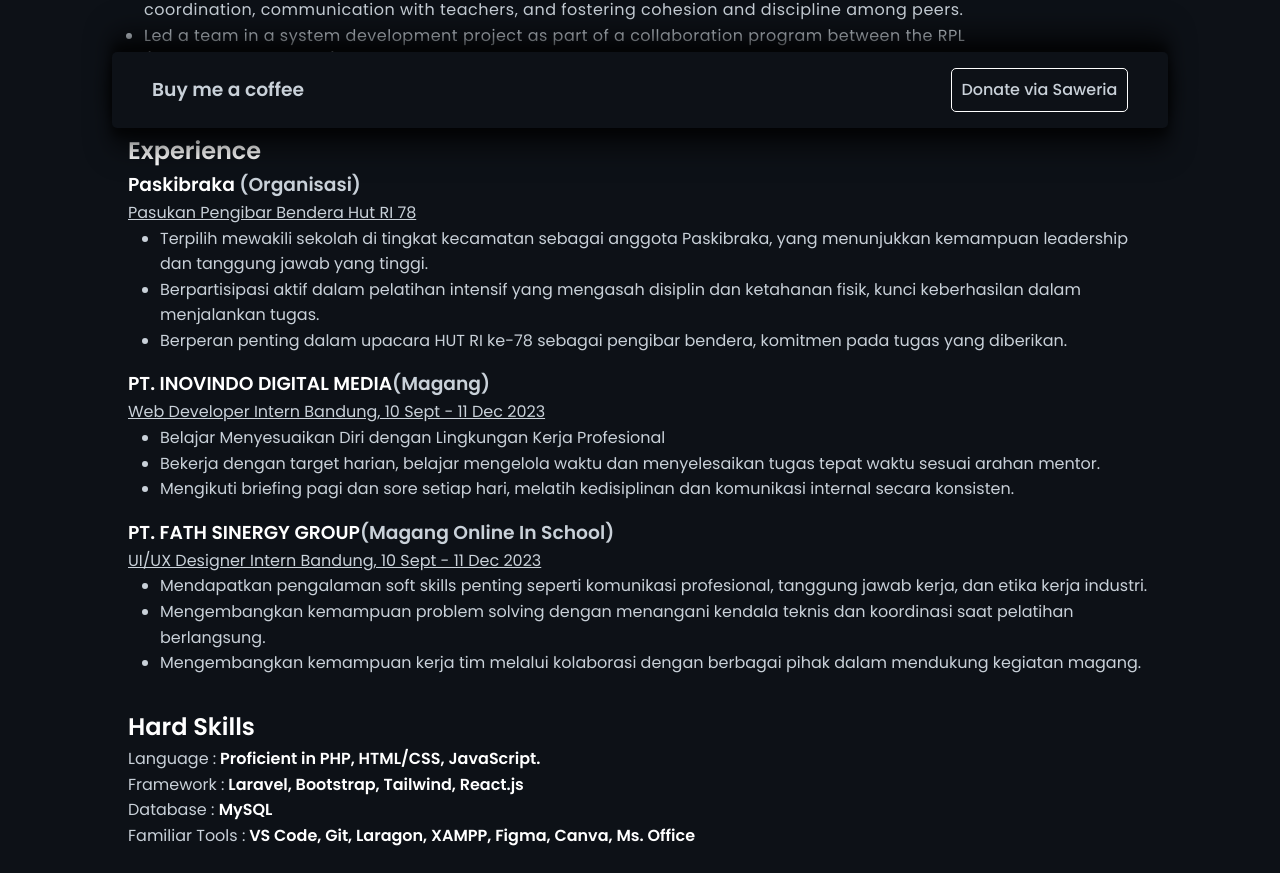
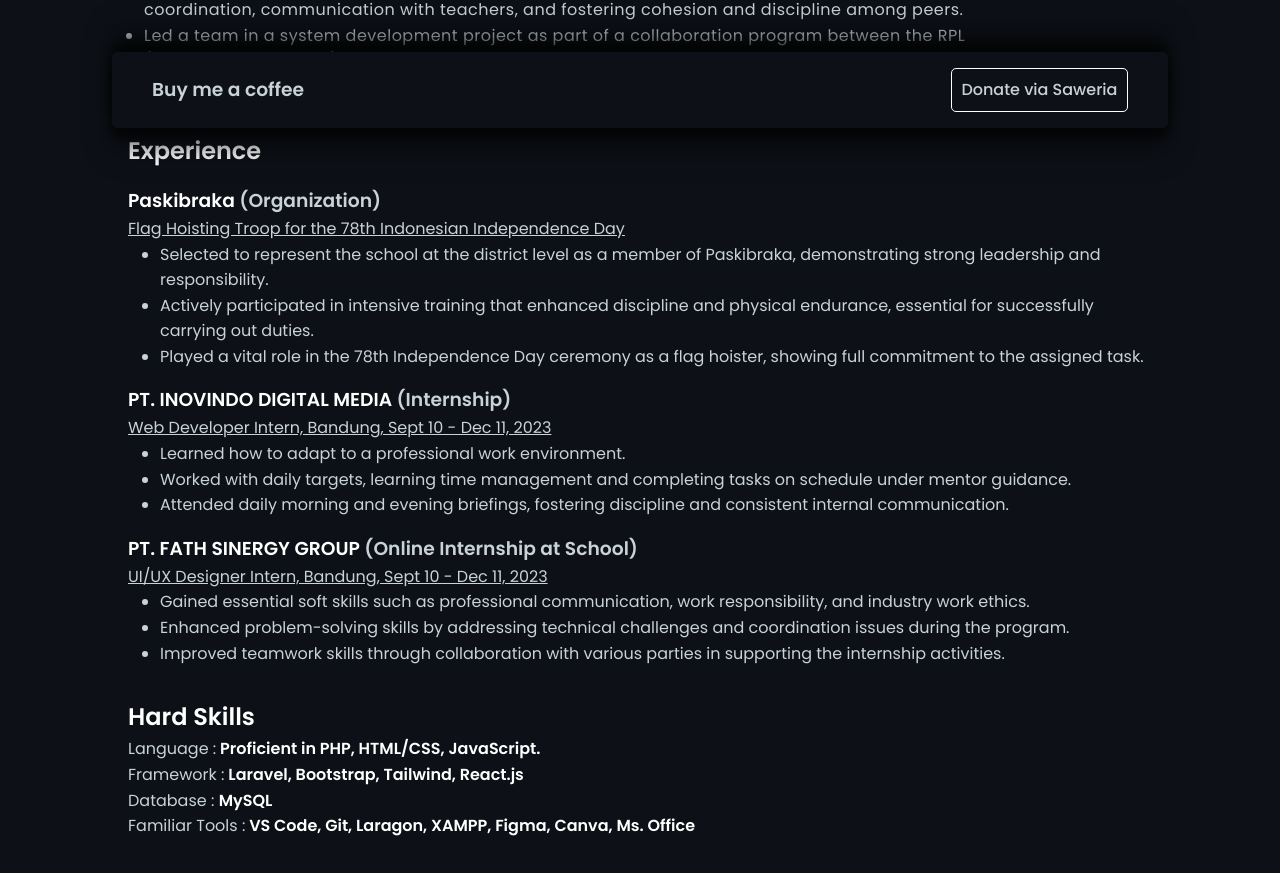
Before and after one commit to mamanrpl02/portofolio-with-reactjs, a React (Vite) app: page /about in a window 1280 px wide. Shown: the part 656-1529 px from the top of the page. Built offline with nearby package versions, Linux system fonts and the light colour scheme.

Commit message:
Full englsih about

```diff
--- a/src/components/About/Experience.jsx
+++ b/src/components/About/Experience.jsx
@@ -3,13 +3,95 @@
 export default function Experience() {
   const [openModal, setOpenModal] = useState(null);
 
-  const handleOpen = (modalId) => {
-    setOpenModal(modalId);
-  };
+  const handleOpen = (modalId) => setOpenModal(modalId);
+  const handleClose = () => setOpenModal(null);
 
-  const handleClose = () => {
-    setOpenModal(null);
-  };
+  // --- Data pengalaman dipisah ---
+
+  const experiences = [
+  {
+    id: "paskib",
+    title: "Paskibraka",
+    subtitle: "(Organization)",
+    linkText: "Flag Hoisting Troop for the 78th Indonesian Independence Day",
+    img: "/img/fake1.png",
+    alt: "Paskibraka 78",
+    list: [
+      "Selected to represent the school at the district level as a member of Paskibraka, demonstrating strong leadership and responsibility.",
+      "Actively participated in intensive training that enhanced discipline and physical endurance, essential for successfully carrying out duties.",
+      "Played a vital role in the 78th Independence Day ceremony as a flag hoister, showing full commitment to the assigned task.",
+    ],
+  },
+  {
+    id: "inovindo",
+    title: "PT. INOVINDO DIGITAL MEDIA",
+    subtitle: "(Internship)",
+    linkText: "Web Developer Intern, Bandung, Sept 10 - Dec 11, 2023",
+    img: "/img/fake2.png",
+    alt: "Inovindo Internship",
+    list: [
+      "Learned how to adapt to a professional work environment.",
+      "Worked with daily targets, learning time management and completing tasks on schedule under mentor guidance.",
+      "Attended daily morning and evening briefings, fostering discipline and consistent internal communication.",
+    ],
+  },
+  {
+    id: "fathforce",
+    title: "PT. FATH SINERGY GROUP",
+    subtitle: "(Online Internship at School)",
+    linkText: "UI/UX Designer Intern, Bandung, Sept 10 - Dec 11, 2023",
+    img: "/img/fake1.png",
+    alt: "Fathforce Internship",
+    list: [
+      "Gained essential soft skills such as professional communication, work responsibility, and industry work ethics.",
+      "Enhanced problem-solving skills by addressing technical challenges and coordination issues during the program.",
+      "Improved teamwork skills through collaboration with various parties in supporting the internship activities.",
+    ],
+  },
+];
+
+
+  const experiencesEng = [
+    {
+      id: "paskib",
+      title: "Paskibraka",
+      subtitle: "(Organisasi)",
+      linkText: "Pasukan Pengibar Bendera Hut RI 78",
+      img: "/img/fake1.png",
+      alt: "Paskibraka 78",
+      list: [
+        "Terpilih mewakili sekolah di tingkat kecamatan sebagai anggota Paskibraka, yang menunjukkan kemampuan leadership dan tanggung jawab yang tinggi.",
+        "Berpartisipasi aktif dalam pelatihan intensif yang mengasah disiplin dan ketahanan fisik, kunci keberhasilan dalam menjalankan tugas.",
+        "Berperan penting dalam upacara HUT RI ke-78 sebagai pengibar bendera, komitmen pada tugas yang diberikan.",
+      ],
+    },
+    {
+      id: "inovindo",
+      title: "PT. INOVINDO DIGITAL MEDIA",
+      subtitle: "(Magang)",
+      linkText: "Web Developer Intern Bandung, 10 Sept - 11 Dec 2023",
+      img: "/img/fake2.png",
+      alt: "Magang Inovindo",
+      list: [
+        "Belajar Menyesuaikan Diri dengan Lingkungan Kerja Profesional",
+        "Bekerja dengan target harian, belajar mengelola waktu dan menyelesaikan tugas tepat waktu sesuai arahan mentor.",
+        "Mengikuti briefing pagi dan sore setiap hari, melatih kedisiplinan dan komunikasi internal secara konsisten.",
+      ],
+    },
+    {
+      id: "fathforce",
+      title: "PT. FATH SINERGY GROUP",
+      subtitle: "(Magang Online In School)",
+      linkText: "UI/UX Designer Intern Bandung, 10 Sept - 11 Dec 2023",
+      img: "/img/fake1.png",
+      alt: "Magang Fathforce",
+      list: [
+        "Mendapatkan pengalaman soft skills penting seperti komunikasi profesional, tanggung jawab kerja, dan etika kerja industri.",
+        "Mengembangkan kemampuan problem solving dengan menangani kendala teknis dan koordinasi saat pelatihan berlangsung.",
+        "Mengembangkan kemampuan kerja tim melalui kolaborasi dengan berbagai pihak dalam mendukung kegiatan magang.",
+      ],
+    },
+  ];
 
   return (
     <div className="experiance-contain mt-2rm">
@@ -17,134 +99,36 @@
         <h1 className="c-white-1">Experience</h1>
       </div>
 
-      {/* Paskibraka */}
-      <div className="paskibraka-section">
-        <div className="paskib-title">
+      {/* Loop pengalaman */}
+      {experiences.map((exp) => (
+        <div key={exp.id} className="experience-section pt-1rm">
+          <div className="experience-title">
             <h3 className="c-white-1">
-            Paskibraka <span className="c-white-2">(Organisasi)</span>
+              {exp.title} <span className="c-white-2">{exp.subtitle}</span>
             </h3>
             <a
               href="#"
               onClick={(e) => {
                 e.preventDefault();
-              handleOpen("paskib");
+                handleOpen(exp.id);
               }}
               className="c-white-2 hover-white a-underline"
             >
-            Pasukan Pengibar Bendera Hut RI 78
+              {exp.linkText}
               <i className="bi bi-box-arrow-up-right px-1rm" />
             </a>
           </div>
-        <div className="paskib-list">
+          <div className="experience-list">
             <ul className="ml-2rm point-hover">
-            <li>
-              <p>
-                Terpilih mewakili sekolah di tingkat kecamatan sebagai anggota
-                Paskibraka, yang menunjukkan kemampuan leadership dan tanggung
-                jawab yang tinggi.
-              </p>
+              {exp.list.map((item, idx) => (
+                <li key={idx}>
+                  <p>{item}</p>
                 </li>
-            <li>
-              <p>
-                Berpartisipasi aktif dalam pelatihan intensif yang mengasah
-                disiplin dan ketahanan fisik, kunci keberhasilan dalam
-                menjalankan tugas.
-              </p>
-            </li>
-            <li>
-              <p>
-                Berperan penting dalam upacara HUT RI ke-78 sebagai pengibar
-                bendera, komitmen pada tugas yang diberikan.
-              </p>
-            </li>
+              ))}
             </ul>
           </div>
         </div>
-
-      {/* Magang Inovindo */}
-      <div className="magang-section pt-1rm">
-        <div className="magang-title">
-          <h3 className="c-white-1">
-            PT. INOVINDO DIGITAL MEDIA
-            <span className="c-white-2">(Magang)</span>
-          </h3>
-          <a
-            href="#"
-            onClick={(e) => {
-              e.preventDefault();
-              handleOpen("inovindo");
-            }}
-            className="c-white-2 hover-white a-underline"
-          >
-            Web Developer Intern Bandung, 10 Sept - 11 Dec 2023
-            <i className="bi bi-box-arrow-up-right px-1rm" />
-          </a>
-        </div>
-        <div className="magang-list">
-          <ul className="ml-2rm point-hover">
-            <li>
-              <p>
-                Belajar Menyesuaikan Diri dengan Lingkungan Kerja Profesional
-              </p>
-            </li>
-            <li>
-              <p>
-                Bekerja dengan target harian, belajar mengelola waktu dan
-                menyelesaikan tugas tepat waktu sesuai arahan mentor.
-              </p>
-            </li>
-            <li>
-              <p>
-                Mengikuti briefing pagi dan sore setiap hari, melatih
-                kedisiplinan dan komunikasi internal secara konsisten.
-              </p>
-            </li>
-          </ul>
-        </div>
-      </div>
-
-      {/* Magang Fathforce */}
-      <div className="magang-section pt-1rm">
-        <div className="magang-title">
-          <h3 className="c-white-1">
-            PT. FATH SINERGY GROUP
-            <span className="c-white-2">(Magang Online In School)</span>
-          </h3>
-          <a
-            href="#"
-            onClick={(e) => {
-              e.preventDefault();
-              handleOpen("fathforce");
-            }}
-            className="c-white-2 hover-white a-underline"
-          >
-            UI/UX Designer Intern Bandung, 10 Sept - 11 Dec 2023
-            <i className="bi bi-box-arrow-up-right px-1rm" />
-          </a>
-        </div>
-        <div className="magang-list">
-          <ul className="ml-2rm point-hover">
-            <li>
-              <p>
-                Mendapatkan pengalaman soft skills penting seperti komunikasi
-                profesional, tanggung jawab kerja, dan etika kerja industri.
-              </p>
-            </li>
-            <li>
-              <p>
-                Mengembangkan kemampuan problem solving dengan menangani kendala
-                teknis dan koordinasi saat pelatihan berlangsung.
-              </p>
-            </li>
-            <li>
-              <p>
-                Mengembangkan kemampuan kerja tim melalui kolaborasi dengan
-                berbagai pihak dalam mendukung kegiatan magang.
-              </p>
-            </li>
-          </ul>
-        </div>
-      </div>
+      ))}
 
       {/* Modal */}
       {openModal && (
@@ -152,30 +136,17 @@
           <span className="close" onClick={handleClose}>
             &times;
           </span>
-          {openModal === "paskib" && (
+          {experiences
+            .filter((exp) => exp.id === openModal)
+            .map((exp) => (
               <img
+                key={exp.id}
                 className="modal-content"
-              src="/img/fake1.png"
-              alt="Paskibraka 78"
+                src={exp.img}
+                alt={exp.alt}
                 onClick={(e) => e.stopPropagation()}
               />
-          )}
-          {openModal === "inovindo" && (
-            <img
-              className="modal-content"
-              src="/img/fake2.png"
-              alt="Magang Inovindo"
-              onClick={(e) => e.stopPropagation()}
-            />
-          )}
-          {openModal === "fathforce" && (
-            <img
-              className="modal-content"
-              src="/img/fake1.png"
-              alt="Magang Fathforce"
-              onClick={(e) => e.stopPropagation()}
-            />
-          )}
+            ))}
         </div>
       )}
     </div>
```
Lines whose indentation alone changed are shown as unchanged.
